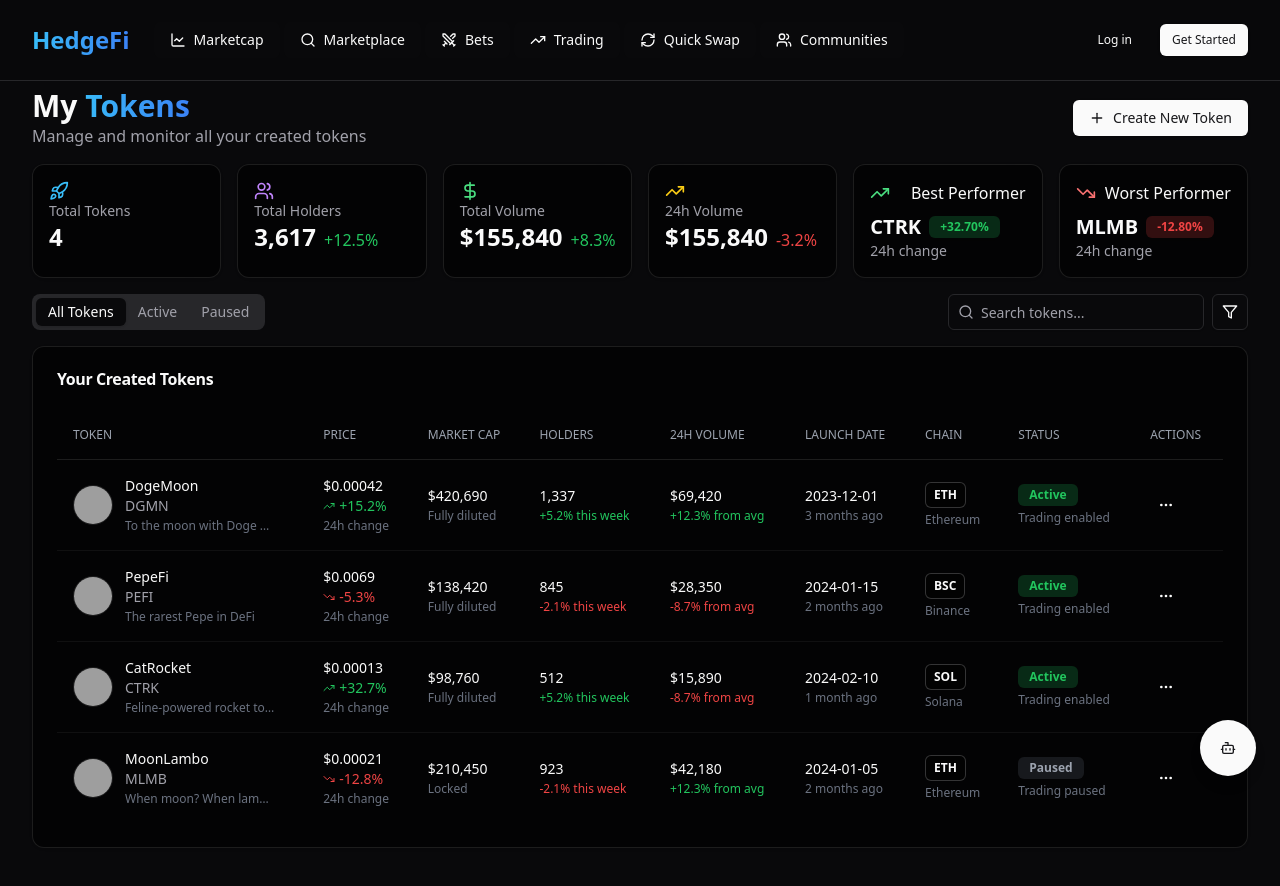
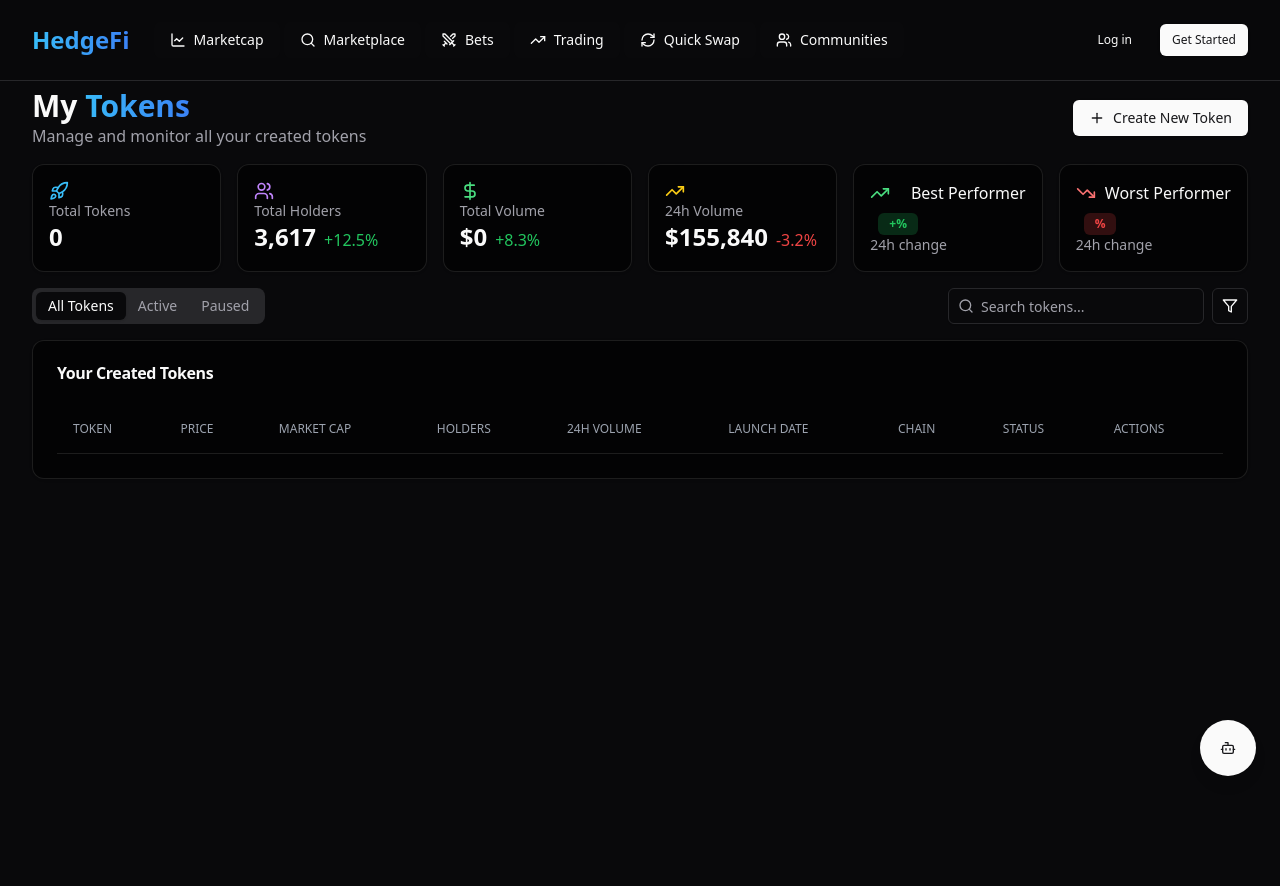
Before and after one commit to gokulnpc/HedgeFi, a Next.js app in the folder frontend/: page /dashboard/my-tokens in a window 1280 px wide. Shown: the top 886 px of the page. After the commit the page ends 800 px from the top, so only its background shows below. Built offline with nearby package versions, Linux system fonts and the light colour scheme; grey boxes are pictures that could not be loaded.

Commit message:
Added router for create tokens, but when refresh, won't save

```diff
--- a/frontend/app/dashboard/my-tokens/page.tsx
+++ b/frontend/app/dashboard/my-tokens/page.tsx
@@ -61,70 +61,7 @@ import {
   Settings,
 } from "lucide-react";
 import Link from "next/link";
-
-// Mock data for created tokens
-const mockTokens = [
-  {
-    id: "1",
-    name: "DogeMoon",
-    symbol: "DGMN",
-    imageUrl: "/placeholder.svg?height=100&width=100",
-    description: "To the moon with Doge power!",
-    price: "$0.00042",
-    priceChange: 15.2,
-    marketCap: "$420,690",
-    holders: "1,337",
-    volume24h: "$69,420",
-    launchDate: "2023-12-01",
-    chain: "ETH",
-    status: "active",
-  },
-  {
-    id: "2",
-    name: "PepeFi",
-    symbol: "PEFI",
-    imageUrl: "/placeholder.svg?height=100&width=100",
-    description: "The rarest Pepe in DeFi",
-    price: "$0.0069",
-    priceChange: -5.3,
-    marketCap: "$138,420",
-    holders: "845",
-    volume24h: "$28,350",
-    launchDate: "2024-01-15",
-    chain: "BSC",
-    status: "active",
-  },
-  {
-    id: "3",
-    name: "CatRocket",
-    symbol: "CTRK",
-    imageUrl: "/placeholder.svg?height=100&width=100",
-    description: "Feline-powered rocket to the stars",
-    price: "$0.00013",
-    priceChange: 32.7,
-    marketCap: "$98,760",
-    holders: "512",
-    volume24h: "$15,890",
-    launchDate: "2024-02-10",
-    chain: "SOL",
-    status: "active",
-  },
-  {
-    id: "4",
-    name: "MoonLambo",
-    symbol: "MLMB",
-    imageUrl: "/placeholder.svg?height=100&width=100",
-    description: "When moon? When lambo? Now!",
-    price: "$0.00021",
-    priceChange: -12.8,
-    marketCap: "$210,450",
-    holders: "923",
-    volume24h: "$42,180",
-    launchDate: "2024-01-05",
-    chain: "ETH",
-    status: "paused",
-  },
-];
+import { useTokenStore } from "../../store/tokenStore";
 
 export default function TokensPage() {
   const [searchQuery, setSearchQuery] = useState("");
@@ -136,8 +73,11 @@ export default function TokensPage() {
     direction: "asc" | "desc";
   }>({ key: "value", direction: "desc" });
 
+  // Get tokens from store
+  const tokens = useTokenStore((state) => state.tokens);
+
   // Filter tokens based on search query and active tab
-  const filteredTokens = mockTokens.filter((token) => {
+  const filteredTokens = tokens.filter((token) => {
     const matchesSearch =
       token.name.toLowerCase().includes(searchQuery.toLowerCase()) ||
       token.symbol.toLowerCase().includes(searchQuery.toLowerCase());
@@ -178,18 +118,26 @@ export default function TokensPage() {
   };
 
   // Find best and worst performers
-  const bestPerformer = [...mockTokens].reduce(
-    (best, token) => (token.priceChange > best.priceChange ? token : best),
-    mockTokens[0]
-  );
+  const bestPerformer =
+    tokens.length > 0
+      ? [...tokens].reduce(
+          (best, token) =>
+            token.priceChange > best.priceChange ? token : best,
+          tokens[0]
+        )
+      : null;
 
-  const worstPerformer = [...mockTokens].reduce(
-    (worst, token) => (token.priceChange < worst.priceChange ? token : worst),
-    mockTokens[0]
-  );
+  const worstPerformer =
+    tokens.length > 0
+      ? [...tokens].reduce(
+          (worst, token) =>
+            token.priceChange < worst.priceChange ? token : worst,
+          tokens[0]
+        )
+      : null;
 
   // Calculate total volume
-  const totalVolume = mockTokens.reduce((sum, token) => {
+  const totalVolume = tokens.reduce((sum, token) => {
     const volumeNumber = parseFloat(token.volume24h.replace(/[^0-9.]/g, ""));
     return sum + volumeNumber;
   }, 0);
@@ -238,7 +186,7 @@ export default function TokensPage() {
                       Total Tokens
                     </p>
                     <div className="flex items-baseline gap-2">
-                      <p className="text-2xl font-bold">{mockTokens.length}</p>
+                      <p className="text-2xl font-bold">{tokens.length}</p>
                     </div>
                   </div>
                 </CardContent>
@@ -304,13 +252,13 @@ export default function TokensPage() {
                   <div className="mt-2">
                     <div className="flex items-center gap-2">
                       <div className="text-xl font-bold">
-                        {bestPerformer.symbol}
+                        {bestPerformer?.symbol}
                       </div>
                       <Badge
                         variant="default"
                         className="bg-green-500/20 text-green-500"
                       >
-                        +{bestPerformer.priceChange.toFixed(2)}%
+                        +{bestPerformer?.priceChange.toFixed(2)}%
                       </Badge>
                     </div>
                     <p className="text-muted-foreground text-sm">24h change</p>
@@ -327,13 +275,13 @@ export default function TokensPage() {
                   <div className="mt-2">
                     <div className="flex items-center gap-2">
                       <div className="text-xl font-bold">
-                        {worstPerformer.symbol}
+                        {worstPerformer?.symbol}
                       </div>
                       <Badge
                         variant="destructive"
                         className="bg-red-500/20 text-red-500"
                       >
-                        {worstPerformer.priceChange.toFixed(2)}%
+                        {worstPerformer?.priceChange.toFixed(2)}%
                       </Badge>
                     </div>
                     <p className="text-muted-foreground text-sm">24h change</p>
--- a/frontend/app/marketplace/page.tsx
+++ b/frontend/app/marketplace/page.tsx
@@ -37,6 +37,10 @@ import Marquee from "react-fast-marquee";
 import { AppLayout } from "../components/app-layout";
 import { Button } from "@/components/ui/button";
 import { Tabs, TabsContent, TabsList, TabsTrigger } from "@/components/ui/tabs";
+import { useTokenStore } from "../store/tokenStore";
+
+const DEFAULT_TOKEN_IMAGE = "/placeholder.svg";
+const DEFAULT_CHAIN_LOGO = "/chain-placeholder.svg";
 
 const chains: Chain[] = [
   {
@@ -220,6 +224,7 @@ const mockTokens: MemeToken[] = [
 
 const TokenCard = ({ token, index }: { token: MemeToken; index: number }) => {
   const needsMarquee = token.name.length > 15;
+  const [imageError, setImageError] = useState(false);
 
   return (
     <motion.div
@@ -232,13 +237,38 @@ const TokenCard = ({ token, index }: { token: MemeToken; index: number }) => {
       <div className="relative bg-black rounded-2xl overflow-hidden border border-white/10">
         {/* Image Container */}
         <Link href={`/token/${token.symbol.toLowerCase()}`} className="block">
-          <div className="aspect-square relative overflow-hidden">
+          <div className="aspect-square relative overflow-hidden bg-gray-900">
+            {/* Use a div with background image as fallback for external images */}
+            <div
+              className="w-full h-full absolute inset-0"
+              style={{
+                backgroundImage: `url(${DEFAULT_TOKEN_IMAGE})`,
+                backgroundSize: "cover",
+                backgroundPosition: "center",
+              }}
+            />
+
+            {/* Next.js Image with error handling */}
+            {!imageError && (
+              <div className="w-full h-full relative">
                 <Image
-              src={token.imageUrl || "/placeholder.svg"}
+                  src={
+                    token.imageUrl && token.imageUrl.startsWith("http")
+                      ? token.imageUrl
+                      : token.imageUrl || DEFAULT_TOKEN_IMAGE
+                  }
                   alt={token.name}
-              fill
+                  width={400}
+                  height={400}
                   className="object-cover"
+                  priority={index < 4}
+                  onError={() => setImageError(true)}
+                  unoptimized={
+                    !!(token.imageUrl && token.imageUrl.startsWith("http"))
+                  }
                 />
+              </div>
+            )}
 
             {/* Network Badge */}
             <div className="absolute top-4 left-4 z-20">
@@ -247,13 +277,16 @@ const TokenCard = ({ token, index }: { token: MemeToken; index: number }) => {
                   (chain) =>
                     chain.id === token.chain && (
                       <div key={chain.id} className="flex items-center gap-1.5">
+                        <div className="w-3.5 h-3.5 rounded-full bg-gray-700 overflow-hidden">
                           <Image
-                          src={chain.logo || "/placeholder.svg"}
+                            src={DEFAULT_CHAIN_LOGO}
                             alt={chain.name}
                             width={14}
                             height={14}
                             className="rounded-full"
+                            unoptimized
                           />
+                        </div>
                         <span className="text-[11px] font-medium text-white">
                           {chain.name}
                         </span>
@@ -386,8 +419,40 @@ export default function MarketplacePage() {
   const [currentPage, setCurrentPage] = useState(1);
   const itemsPerPage = 8;
 
+  // Get tokens from store
+  const storeTokens = useTokenStore((state) => state.tokens);
+
+  // Combine mock tokens with store tokens
+  const allTokens = useMemo(() => {
+    // Convert mock tokens to match Token interface
+    const convertedMockTokens = mockTokens.map((token) => ({
+      ...token,
+      id: token.symbol,
+      volume24h: "$" + (Math.random() * 100000).toFixed(2),
+      holders: (Math.random() * 1000).toFixed(0),
+      launchDate: new Date().toISOString().split("T")[0],
+      status: "active" as const,
+      fundingRaised: "0",
+      imageUrl: token.imageUrl || DEFAULT_TOKEN_IMAGE, // Use default placeholder
+    }));
+
+    // Ensure store tokens have valid imageUrl
+    const validatedStoreTokens = storeTokens.map((token) => ({
+      ...token,
+      imageUrl: token.imageUrl || DEFAULT_TOKEN_IMAGE,
+    }));
+
+    // Combine and remove duplicates based on symbol
+    const combined = [...convertedMockTokens, ...validatedStoreTokens];
+    const uniqueTokens = Array.from(
+      new Map(combined.map((token) => [token.symbol, token])).values()
+    );
+
+    return uniqueTokens;
+  }, [storeTokens]);
+
   const filteredTokens = useMemo(() => {
-    let filtered = mockTokens.filter(
+    let filtered = allTokens.filter(
       (token) =>
         (token.name.toLowerCase().includes(searchTerm.toLowerCase()) ||
           token.symbol.toLowerCase().includes(searchTerm.toLowerCase())) &&
@@ -399,12 +464,24 @@ export default function MarketplacePage() {
         (a, b) => Math.abs(b.priceChange) - Math.abs(a.priceChange)
       );
     } else {
-      // For "latest", we'll just use the default order
-      filtered = [...filtered];
+      // For "latest", sort by launch date (newest first)
+      filtered = [...filtered].sort((a, b) => {
+        // First prioritize tokens from the store (user-created tokens)
+        const aIsFromStore = storeTokens.some((token) => token.id === a.id);
+        const bIsFromStore = storeTokens.some((token) => token.id === b.id);
+
+        if (aIsFromStore && !bIsFromStore) return -1;
+        if (!aIsFromStore && bIsFromStore) return 1;
+
+        // Then sort by launch date
+        return (
+          new Date(b.launchDate).getTime() - new Date(a.launchDate).getTime()
+        );
+      });
     }
 
     return filtered;
-  }, [searchTerm, activeFilter, selectedChain]);
+  }, [searchTerm, activeFilter, selectedChain, allTokens, storeTokens]);
 
   const totalPages = Math.ceil(filteredTokens.length / itemsPerPage);
   const currentTokens = filteredTokens.slice(
--- /dev/null
+++ b/frontend/app/store/tokenStore.ts
@@ -0,0 +1,40 @@
+import { create } from "zustand";
+
+export interface Token {
+  id: string;
+  name: string;
+  symbol: string;
+  imageUrl: string;
+  description: string;
+  price: string;
+  priceChange: number;
+  marketCap: string;
+  holders: string;
+  volume24h: string;
+  launchDate: string;
+  chain: string;
+  status: "active" | "paused";
+  fundingRaised: string;
+}
+
+interface TokenStore {
+  tokens: Token[];
+  addToken: (token: Token) => void;
+  updateToken: (id: string, token: Partial<Token>) => void;
+  removeToken: (id: string) => void;
+}
+
+export const useTokenStore = create<TokenStore>((set) => ({
+  tokens: [],
+  addToken: (token) => set((state) => ({ tokens: [...state.tokens, token] })),
+  updateToken: (id, updatedToken) =>
+    set((state) => ({
+      tokens: state.tokens.map((token) =>
+        token.id === id ? { ...token, ...updatedToken } : token
+      ),
+    })),
+  removeToken: (id) =>
+    set((state) => ({
+      tokens: state.tokens.filter((token) => token.id !== id),
+    })),
+}));
```
Also changed, not shown: frontend/app/launch/page.tsx (+102 -2 lines), frontend/next.config.js (+13 -3 lines), frontend/public/chain-placeholder.svg (added), frontend/public/placeholder.svg (added). Lines whose indentation alone changed are shown as unchanged.
